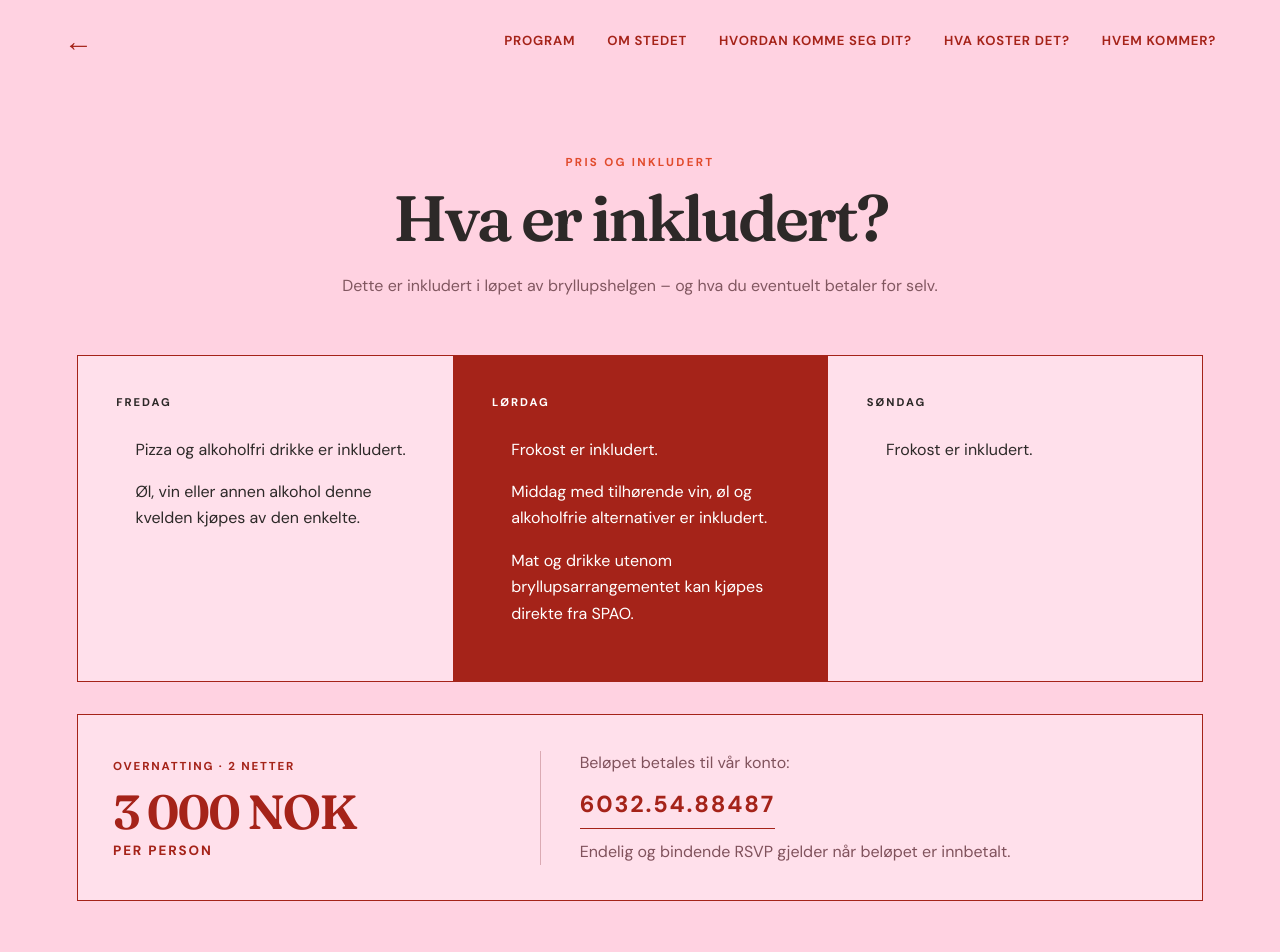
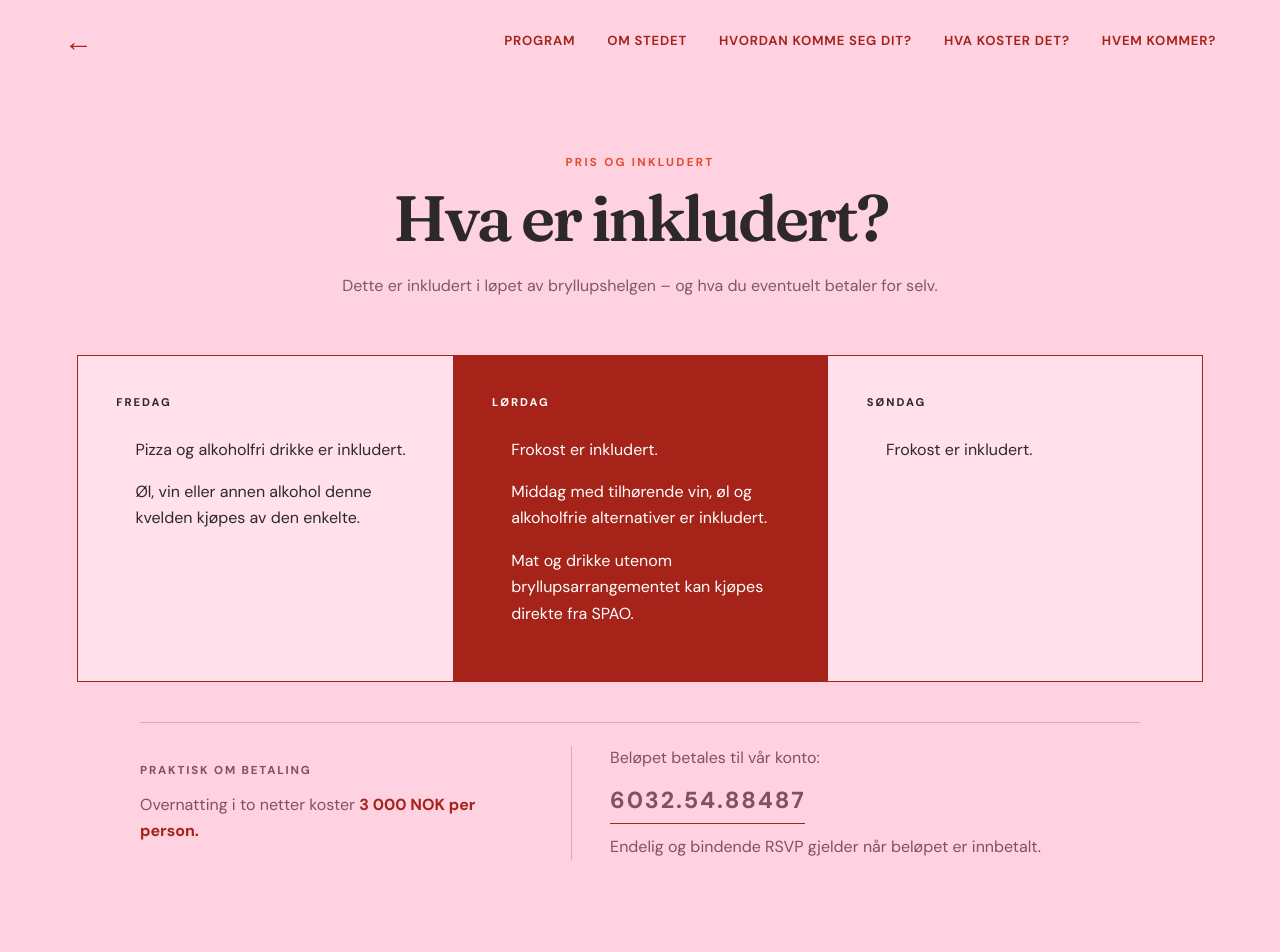
Before and after one commit to martaogmarius/martaogmarius.github.io, a Next.js app: page /pris in a window 1280 px wide. Shown: the top 952 px of the page. Built offline with nearby package versions, Linux system fonts and the light colour scheme.

Commit message:
Ton ned prisbeløpet ytterligere

```diff
--- a/app/pris/page.tsx
+++ b/app/pris/page.tsx
@@ -18,8 +18,8 @@ export default function PricePage() {
         </div>
         <div className="cost-summary">
           <div>
-            <p className="cost-label">Overnatting · 2 netter</p>
-            <p className="cost-price">3 000 NOK <span>per person</span></p>
+            <p className="cost-label">Praktisk om betaling</p>
+            <p className="cost-price">Overnatting i to netter koster <strong>3 000 NOK per person.</strong></p>
           </div>
           <div className="payment-details">
             <p>Beløpet betales til vår konto:</p>
```
Also changed, not shown: app/globals.css.
